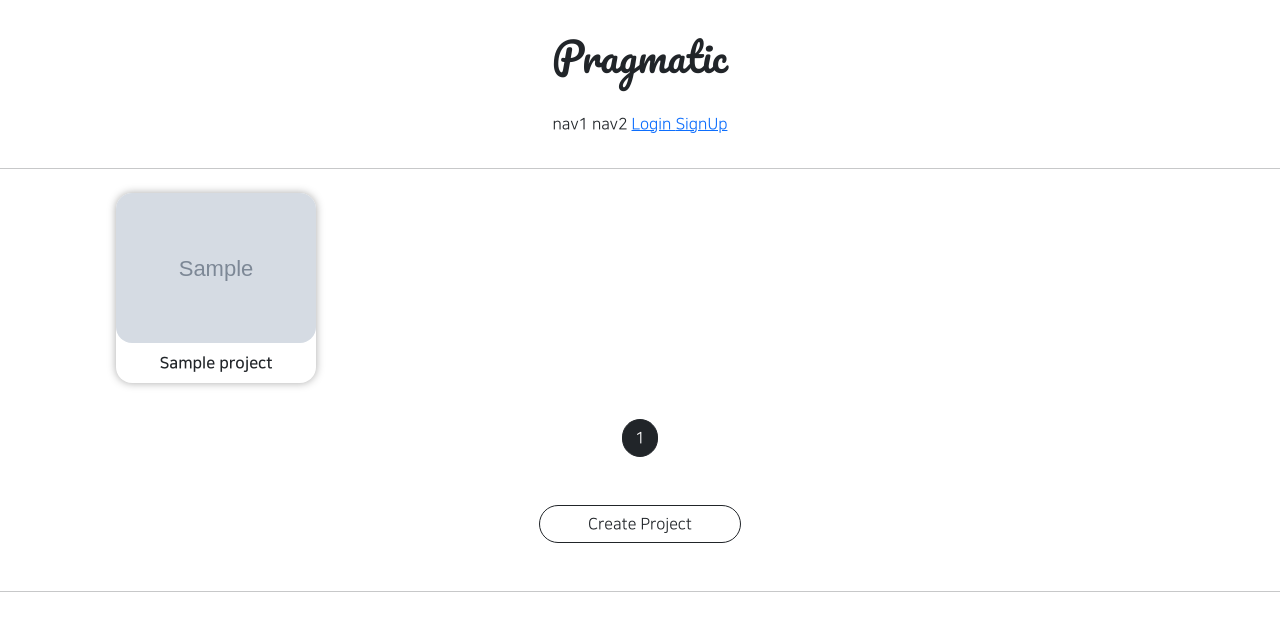
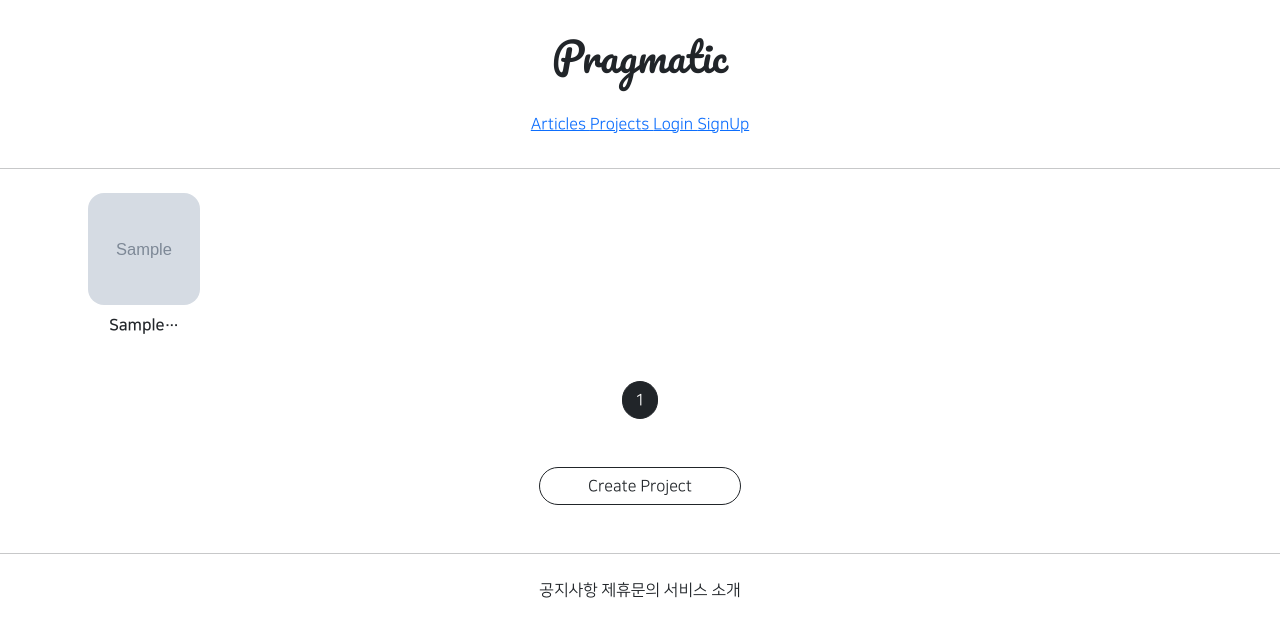
Before and after one commit to ClearRoot/djangoStartProject, a Django app: page /projects/list/ in a window 1280 px wide. Shown: the top 620 px of the page. Run offline with Django 3.2, Linux system fonts and the light colour scheme; tables that the repository leaves empty hold one stand-in row (values such as "Sample post"); grey boxes marked "Sample" are stand-in pictures; parts of the project's set-up code (start-up, migrations or seed data) failed here and were passed over; some libraries are stand-ins or nearby versions.

Commit message:
8/17 class_6 commit 2

```diff
--- a/projectApp/templates/projectApp/list.html
+++ b/projectApp/templates/projectApp/list.html
@@ -10,18 +10,17 @@
         }
 
         .container div {
-            width: 45%;
-            max-width: 200px;
             display: flex;
             justify-content: center;
             align-items: center;
             border-radius: 1rem;
             flex-direction: column;
-            box-shadow: 0 0 .5rem darkgray;
         }
 
         .container img {
-            width: 100%;
+            width: 7rem;
+            height: 7rem;
+            object-fit: cover;
             border-radius: 1rem;
         }
     </style>
@@ -32,7 +31,7 @@
                 <a href="{% url 'projectApp:detail' pk=project.pk %}">
                     <img src="{{ project.image.url }}" alt="">
                 </a>
-                <span class="NNS_B m-2">{{ project.name }}</span>
+                <span class="NNS_B m-2">{{ project.name | truncatechars:7 }}</span>
             </div>
         {% endfor %}
     </div>
--- a/templates/header.html
+++ b/templates/header.html
@@ -3,8 +3,16 @@
         <h1>Pragmatic</h1>
     </div>
     <div class="pragmatic_header_button">
-        <span>nav1</span>
-        <span>nav2</span>
+        <span>
+            <a href="{% url 'articleApp:list' %}">
+                Articles
+            </a>
+        </span>
+        <span>
+            <a href="{% url 'projectApp:list' %}">
+                Projects
+            </a>
+        </span>
         {% if not user.is_authenticated %}
         <span>
             <a href="{% url 'accounts:login' %}">
```
